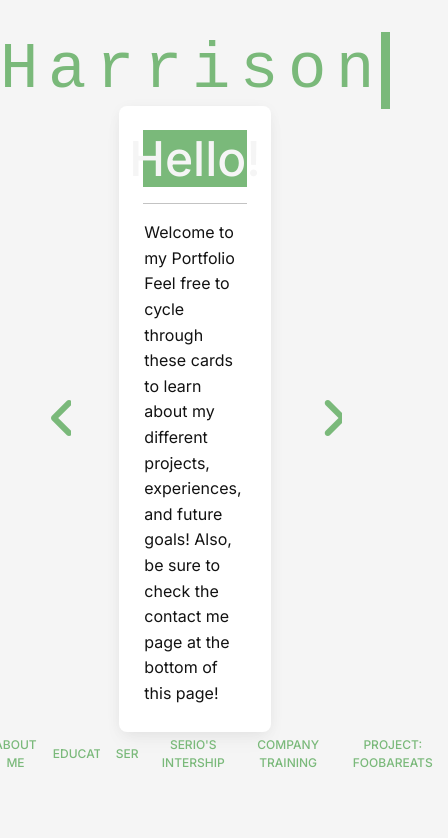
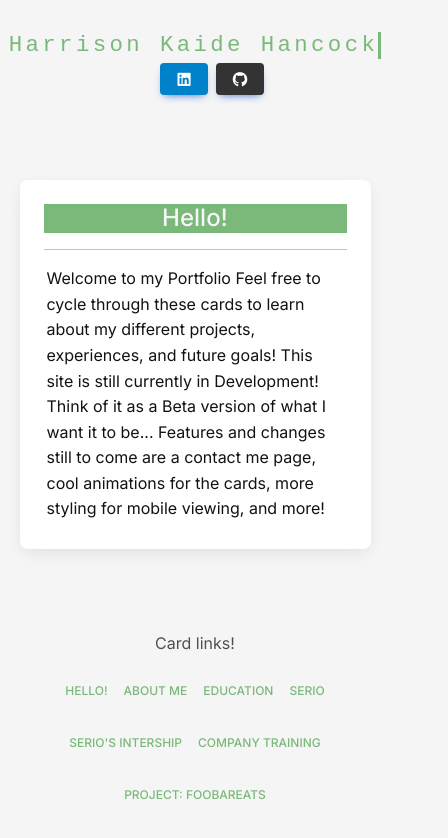
Before and after one commit to 0xiMoron/portfolio, a Next.js app in the folder my-portfolio/: page / in a window 390 px wide. Shown: the top 838 px of the page, 448 px wide, since content can reach past the window. Built offline with nearby package versions, Linux system fonts and the light colour scheme.

Commit message:
First update for mobile viewing

```diff
--- a/my-portfolio/src/app/constants/info-cards.tsx
+++ b/my-portfolio/src/app/constants/info-cards.tsx
@@ -2,7 +2,7 @@ import { InfoCard } from "../models/info-card-model";
 
 export const EnglishIntroCard = new InfoCard(
   "Hello!",
-  "Welcome to my Portfolio Feel free to cycle through these cards to learn about my different projects, experiences, and future goals! Also, be sure to check the contact me page at the bottom of this page!"
+  "Welcome to my Portfolio Feel free to cycle through these cards to learn about my different projects, experiences, and future goals! This site is still currently in Development! Think of it as a Beta version of what I want it to be... Features and changes still to come are a contact me page, cool animations for the cards, more styling for mobile viewing, and more!"
 );
 
 export const EnglishAboutMeCard = new InfoCard(
--- a/my-portfolio/src/app/globals.css
+++ b/my-portfolio/src/app/globals.css
@@ -1,3 +1,37 @@
+@media screen and (max-width: 990px) {
+  .header-title {
+    font-size: 200% !important;
+  }
+
+  .info-card {
+    width: 90% !important;
+  }
+  .card-title {
+    font-size: 150% !important;
+  }
+
+  .arrow-button {
+    display: none !important;
+  }
+
+  .skills-icon-section {
+    font-size: 70%;
+  }
+}
+
+@media screen and (max-width: 600px) {
+  .header-title {
+    font-size: 140% !important;
+  }
+  .card-title {
+    font-size: 150% !important;
+  }
+
+  .arrow-button {
+    display: none !important;
+  }
+}
+
 body {
   background-color: whitesmoke !important;
 }
@@ -15,14 +49,22 @@ body {
   background-color: #7ab97a;
 }
 
+.flex-centered {
+  display: flex !important;
+  justify-content: center !important;
+  align-items: center !important;
+}
+
 .main-page {
   height: 90vh;
 }
 
+.social-button {
+  width: 25% !important;
+  min-height: 2rem !important;
+}
+
 .header-section {
-  display: flex;
-  justify-content: center;
-  align-items: center;
   margin-top: 2rem;
 }
 
@@ -60,12 +102,6 @@ body {
   }
 }
 
-.links-sections {
-  display: flex;
-  justify-content: center;
-  align-items: center;
-}
-
 .links-box {
   display: flex;
   justify-content: space-around;
@@ -74,9 +110,6 @@ body {
 
 .card-section {
   height: 70%;
-  display: flex;
-  justify-content: center;
-  align-items: center;
 }
 
 .card-title {
@@ -116,12 +149,6 @@ body {
   justify-content: center;
 }
 
-.footer-section {
-  display: flex;
-  justify-content: center;
-  align-items: center;
-}
-
 .footer-title-and-links {
   display: flex;
   flex-direction: column;
@@ -135,6 +162,8 @@ body {
 .footer-links {
   display: flex;
   flex-direction: row;
+  flex-wrap: wrap;
+  justify-content: center;
 }
 
 .card-link-title {
--- a/my-portfolio/src/app/page.tsx
+++ b/my-portfolio/src/app/page.tsx
@@ -44,36 +44,36 @@ export default function Home() {
 
   return (
     <main className="main-page">
-      <section className="header-section">
+      <section className="header-section flex-centered">
         <h1 className="header-title">Harrison Kaide Hancock</h1>
       </section>
-      <section className="links-sections">
+      <section className="flex-centered">
         <div className="links-box">
           <MDBBtn
-            className="m-1"
+            className="m-1 flex-centered social-button"
             style={{ backgroundColor: "#0082ca" }}
             href="https://www.linkedin.com/in/harrison-hancock/">
             <MDBIcon fab icon="linkedin" size="lg" />
           </MDBBtn>
           <MDBBtn
-            className="m-1"
+            className="m-1 flex-centered social-button"
             style={{ backgroundColor: "#333333" }}
             href="https://github.com/0xiMoron">
             <MDBIcon fab icon="github" size="lg" />
           </MDBBtn>
           {/* <MDBBtn
-            className="m-1"
+            className="m-1 flex-centered social-button"
             style={{ backgroundColor: "#dd4b39" }}
             href="#">
             <MDBIcon fab icon="google" size="lg" />
           </MDBBtn> */}
         </div>
       </section>
-      <section className="card-section">
+      <section className="card-section flex-centered">
         <MDBBtn
           tag="a"
           color="none"
-          className="m-5"
+          className="m-5 arrow-button"
           style={{ color: "#7ab97a" }}
           onClick={() => {
             switchInfoCard(false);
@@ -108,7 +108,7 @@ export default function Home() {
         <MDBBtn
           tag="b"
           color="none"
-          className="m-5"
+          className="m-5 arrow-button"
           style={{ color: "#7ab97a" }}
           onClick={() => {
             switchInfoCard(true);
@@ -116,7 +116,7 @@ export default function Home() {
           <MDBIcon fas icon="angle-right" size="3x" />
         </MDBBtn>
       </section>
-      <section className="footer-section">
+      <section className="flex-centered">
         <div className="footer-title-and-links">
           <p className="footer-title">Card links!</p>
           <div className="footer-links">
```
